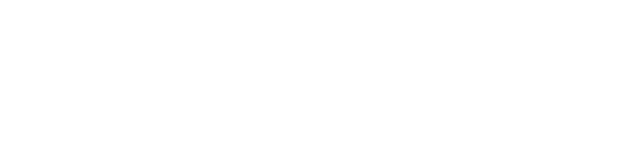
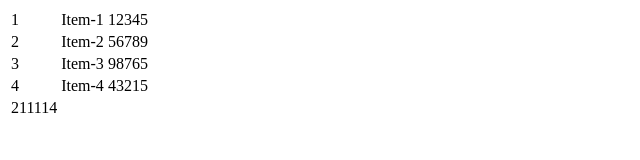
Before and after one commit to acciojob/grofers-checkout-2-AmeyPank, a website: page main.html in a window 1280 px wide. Shown: the whole page, without its empty margins (0-640 px from the left). Drawn offline with Linux system fonts and the light colour scheme.

Commit message:
Grofers 2 GrandTotal

```diff
--- a/main.html
+++ b/main.html
@@ -8,6 +8,31 @@
 
 <body>
 	<!-- the entire body must be written by student -->
+	<table>
+  <tr>
+  <td>1</td>
+  <td>Item-1</td>
+  <td data-ns-test="price">12345</td>
+  </tr>
+  <tr>
+  <td>2</td>
+  <td>Item-2</td>
+  <td data-ns-test="price">56789</td>
+  </tr>
+  <tr>
+  <td>3</td>
+  <td>Item-3</td>
+  <td data-ns-test="price">98765</td>
+  </tr>
+  <tr>
+  <td>4</td>
+  <td>Item-4</td>
+  <td data-ns-test="price">43215</td>
+  </tr>
+  </table>
+
+
+
     <script type="text/javascript" src="./script.js">
 </script>
 
--- a/script.js
+++ b/script.js
@@ -1 +1,18 @@
 //your code here
+var table = document.querySelector('table');
+ var lastRow = document.createElement('tr');
+ var prices = document.querySelectorAll('[data-ns-test=price]');
+ let sum = 0;
+ for(let i = 0; i < prices.length; i++) {
+  sum += parseInt(prices[i].textContent);
+ }
+ var child = document.createElement("td");
+ child.setAttribute('data-ns-test', 'grandTotal');
+
+
+ child.textContent = sum;
+ lastRow.appendChild(child);
+ table.appendChild(lastRow);
+console.log(child)
+console.log(table)
+console.log(lastRow)
```
